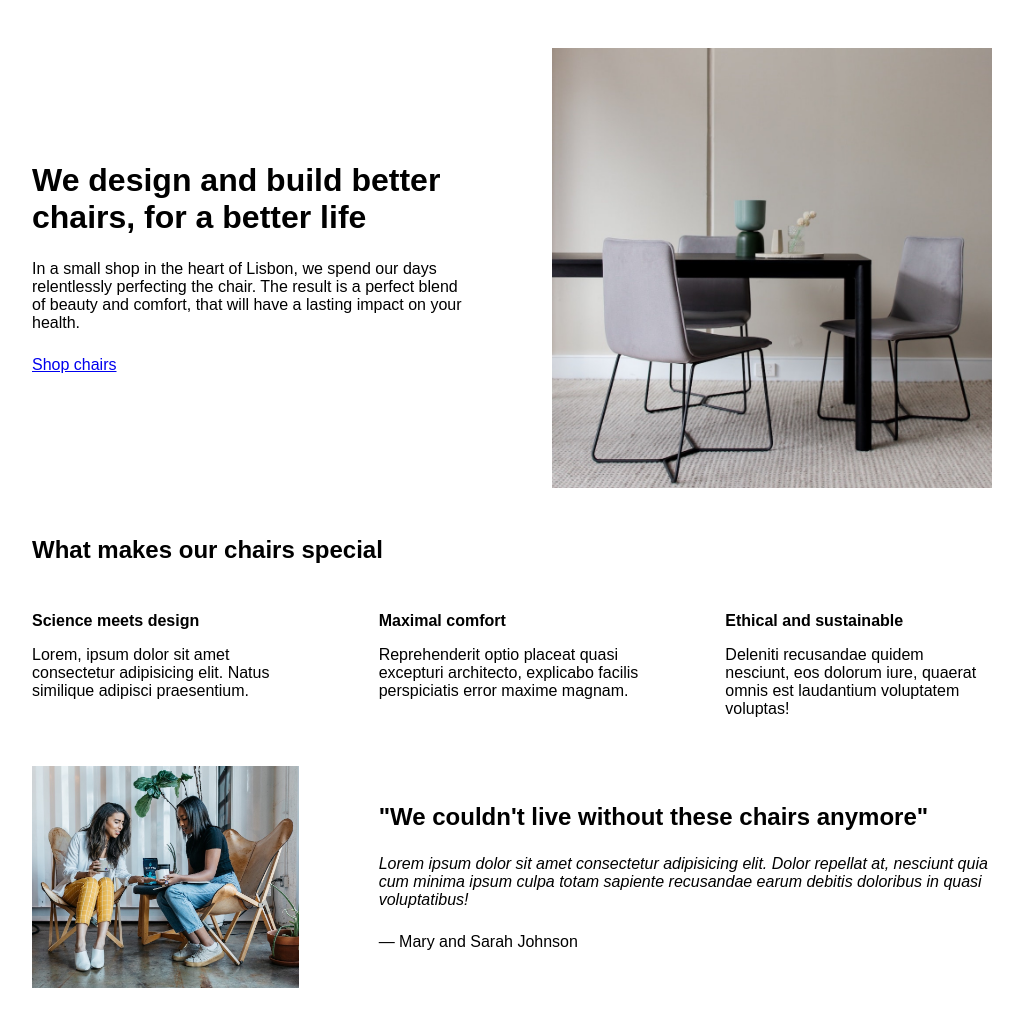
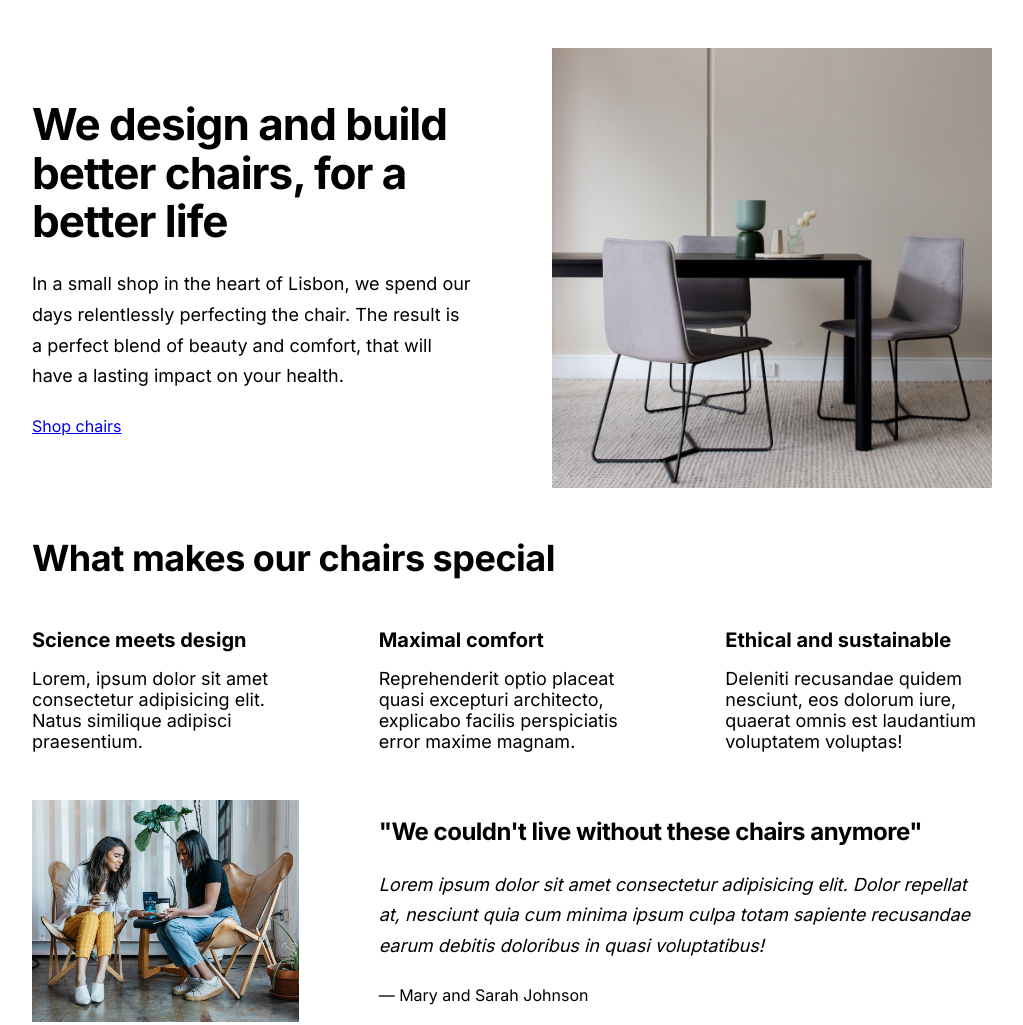
Before and after one commit to ZacharyPataky/basic-html-css-course, a plain HTML site: page 05-design/index.html in a window 1280 px wide. Shown: the top 1025 px of the page, without its empty margins (128-1151 px from the left). Drawn offline with Linux system fonts and the light colour scheme.

Commit message:
Added typography code from Section 5; NOTE: The previous commit pertains to Section 4, not Section 5

```diff
--- a/05-design/index.html
+++ b/05-design/index.html
@@ -1,13 +1,20 @@
 <!DOCTYPE html>
 <html lang="en">
+
 <head>
     <meta charset="UTF-8" />
     <meta http-equiv="X-UA-Compatible" content="IE=edge" />
     <meta name="viewport" content="width=device-width, initial-scale=1.0" />
 
+    <!-- Fonts -->
+    <link rel="preconnect" href="https://fonts.googleapis.com">
+    <link rel="preconnect" href="https://fonts.gstatic.com" crossorigin>
+    <link href="https://fonts.googleapis.com/css2?family=Inter:wght@400;500;700&display=swap" rel="stylesheet">
+
     <link rel="stylesheet" href="style.css" />
     <title>Lisbon Chair Shop</title>
 </head>
+
 <body>
     <div class="container">
         <header>
@@ -159,4 +166,5 @@
         </footer>
     </div>
 </body>
+
 </html>
--- a/05-design/style.css
+++ b/05-design/style.css
@@ -4,6 +4,8 @@ SPACING SYSTEM (px)
 
 FONT SIZE SYSTEM (px)
 10 / 12 / 14 / 16 / 18 / 20 / 24 / 30 / 36 / 44 / 52 / 62 / 74 / 86 / 98
+
+type-scale.com
 */
 
 * {
@@ -16,7 +18,7 @@ FONT SIZE SYSTEM (px)
 /* GENERAL STYLES */
 /* ------------------------ */
 body {
-  font-family: sans-serif;
+    font-family: 'Inter', sans-serif;
 }
 
 .container {
@@ -30,6 +32,9 @@ section {
 }
 
 h2 {
+    font-size: 36px;
+    /* 24 / 30 / 36 */
+    letter-spacing: -0.5px;
     margin-bottom: 48px;
 }
 
@@ -56,10 +61,16 @@ header {
 }
 
 h1 {
+    font-size: 44px;
+    /* 44 / 52 / 62 */
+    letter-spacing: -1px;
+    line-height: 1.1;
     margin-bottom: 24px;
 }
 
 .header-text {
+    font-size: 18px;
+    line-height: 1.7;
     margin-bottom: 24px;
 }
 
@@ -68,19 +79,20 @@ img {
 }
 
 /* FEATURES */
-.features-icon {
-}
+.features-icon {}
 
 .features-title {
+    font-size: 20px;
     margin-bottom: 16px;
 }
 
 .features-text {
+    font-size: 18px;
+    list-height: 1.7;
 }
 
 /* TESTIMONIAL */
-.testimonial-section {
-}
+.testimonial-section {}
 
 .testimonial-box {
     grid-column: 2 / -1;
@@ -88,11 +100,15 @@ img {
 }
 
 .testimonial-box h2 {
+    font-size: 24px;
+    /* 20 / 24 / 30 */
     margin-bottom: 24px;
 }
 
 .testimonial-text {
+    font-size: 18px;
     font-style: italic;
+    line-height: 1.7;
     margin-bottom: 24px;
 }
 
@@ -102,6 +118,7 @@ img {
 }
 
 h3 {
+    font-size: 20px;
     margin-bottom: 24px;
 }
 
@@ -121,14 +138,16 @@ h3 {
     margin-bottom: 0;
 }
 
-.chair-icon {
-}
+.chair-icon {}
 
 .chair-price {
     display: flex;
+    font-size: 20px;
     justify-content: space-between;
 }
 
 footer {
+    font-size: 14px;
+    /* 12 / 14 / 16 */
     margin-bottom: 48px;
 }
```
Lines whose indentation alone changed are shown as unchanged.
